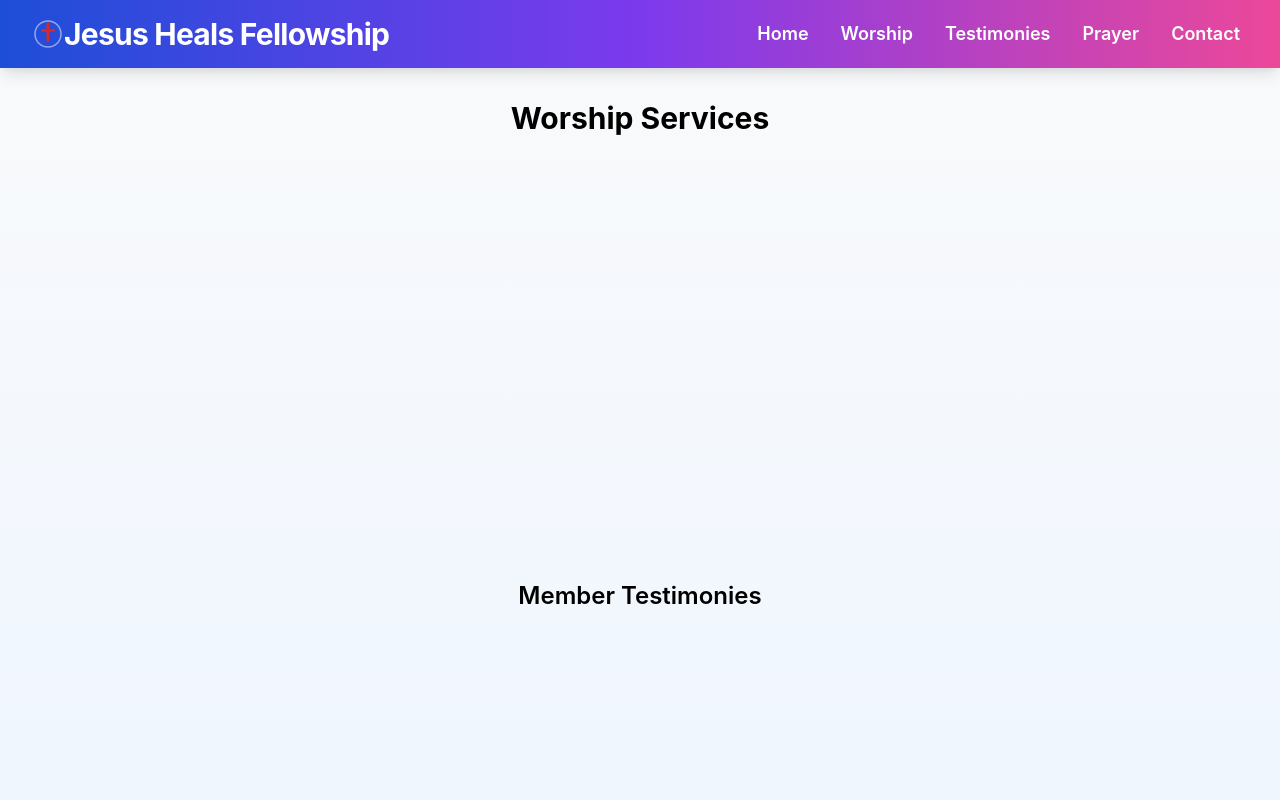
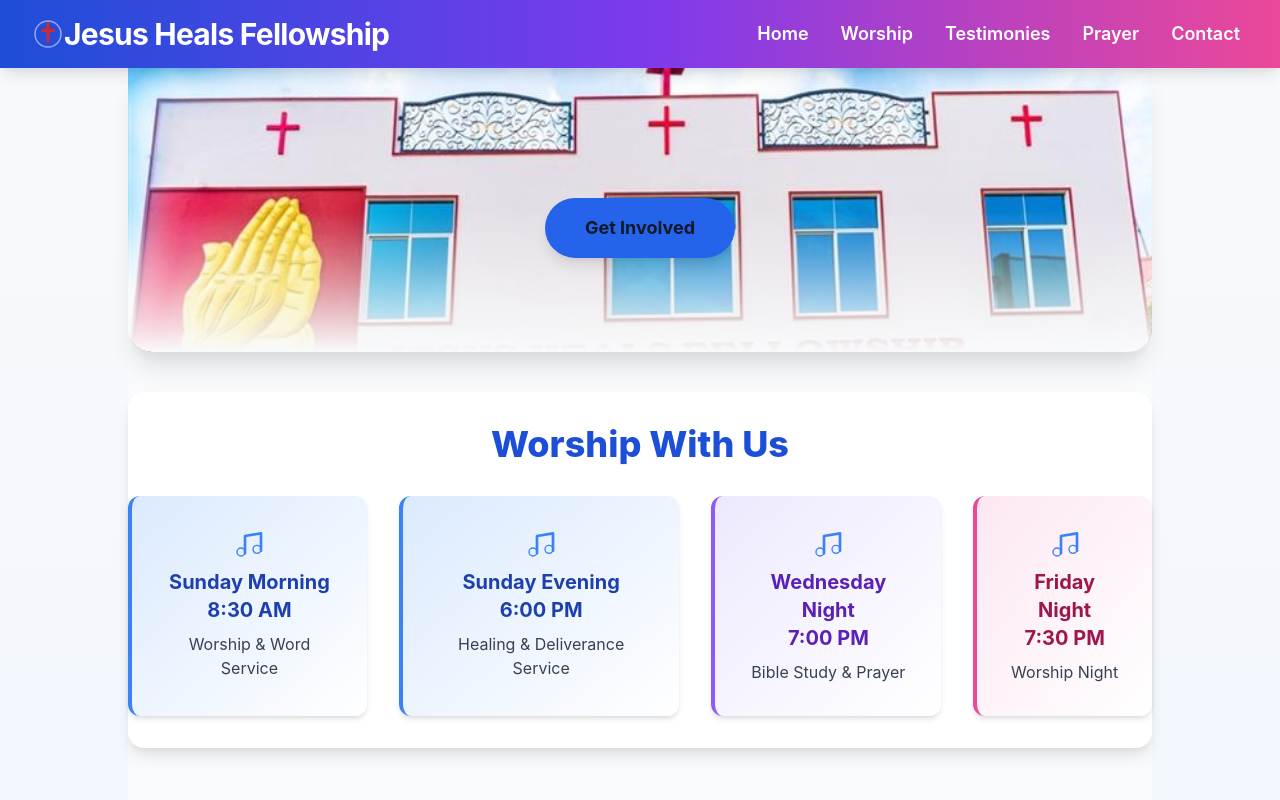
Before and after one commit to srisritP2/jhf, a React (Create React App) app: page /worship in a window 1280 px wide. Shown: the top 800 px of the page. Built offline with nearby package versions, Linux system fonts and the light colour scheme.

Commit message:
refactor: remove React Router, render Home directly for single-page app

```diff
--- a/src/App.tsx
+++ b/src/App.tsx
@@ -1,23 +1,20 @@
 import React from 'react';
-import { BrowserRouter as Router } from 'react-router-dom';
-import AppRoutes from './routes/AppRoutes';
 import Header from './components/Header';
 import Footer from './components/Footer';
+import Home from './pages/Home';
 import './styles/tailwind.css';
 
 const App: React.FC = () => {
   return (
-    <Router>
     <div className="flex flex-col min-h-screen bg-gradient-to-b from-gray-50 via-blue-50 to-purple-50">
       <Header />
       <main className="flex-grow flex flex-col items-center w-full px-2 md:px-0">
         <div className="w-full max-w-5xl">
-            <AppRoutes />
+          <Home />
         </div>
       </main>
       <Footer />
     </div>
-    </Router>
   );
 };
 
```
Lines whose indentation alone changed are shown as unchanged.
